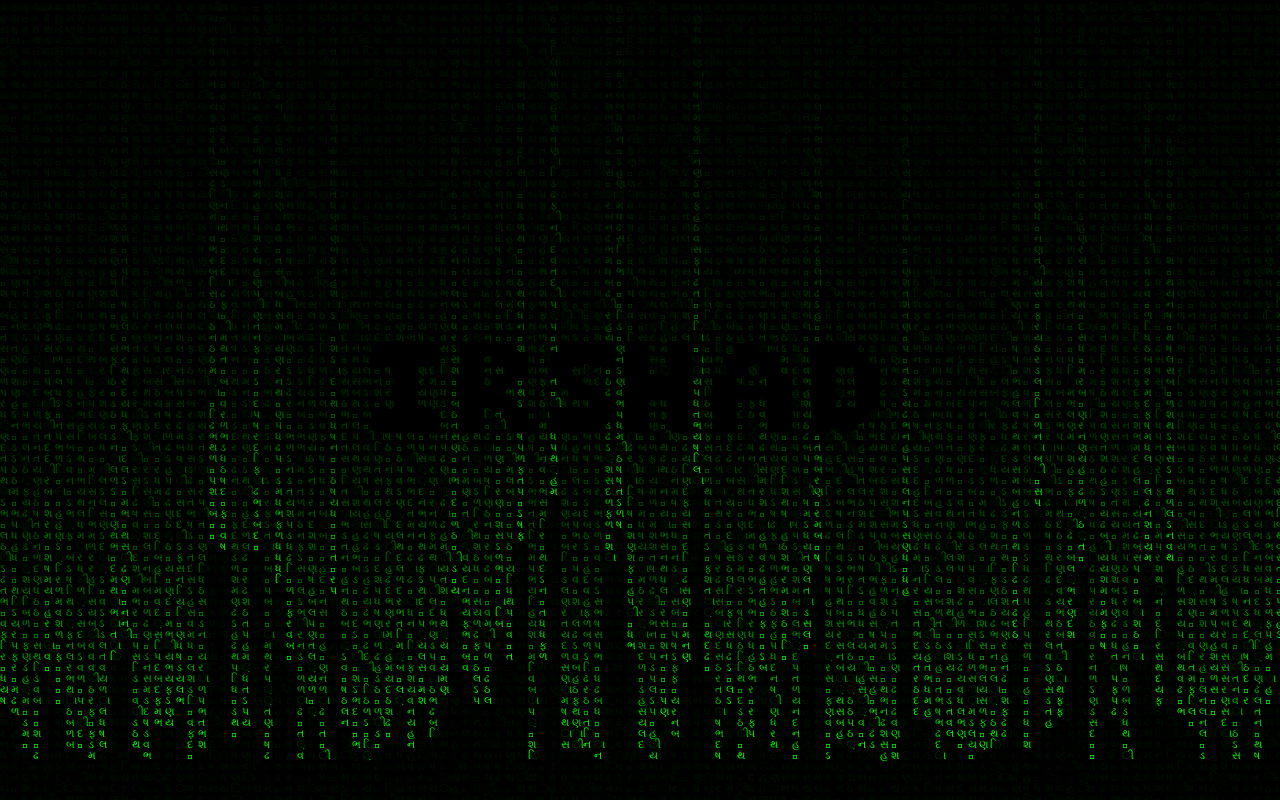
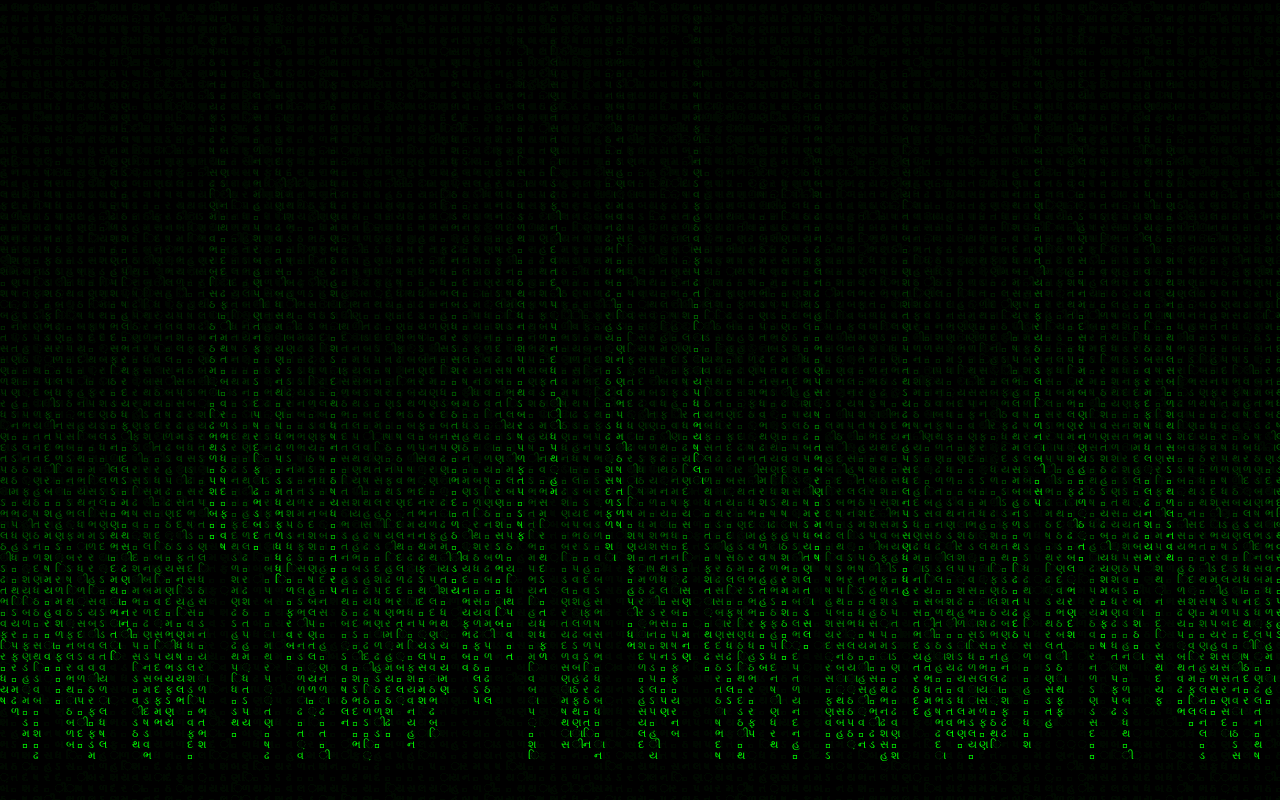
Before and after one commit to vishnu2000/vishnu.github.io, a plain HTML site: page index.html in a window 1280 px wide. Drawn offline with Linux system fonts and the light colour scheme.

Commit message:
Update index.html

```diff
--- a/index.html
+++ b/index.html
@@ -35,19 +35,19 @@ c.width = window.innerWidth;
 colours = ['#0F0', '#0F0']//,'#F00', '#FF0', '#00F', '#F0F', '#0FF']
 //chinese characters - taken from the unicode charset
 var chinese = "10/;!8#$%&*();]]ABCDEF123456790abcdefghijklmnopqrstuvwxyzABCDEFGHIJKLMNOPQRSTUVWXYZ";
-	grid=[
-	[0,0,0,0,0,0,0,0,0,0,0,0,0,0,0,0,0,0,0,0,0,0,0,0,0,0,0,0,0,0,0,0,0,0,0,0,0,0,0,0,0,0,0,0,0,0,0,0,0,0,0,0,0,0,0,0,0,0,0,0,0,0,0,0,0,0,0,0,0,0,0,0,0,0,0,0,0,0,0,0,0,0],
-	[0,0,0,0,1,1,1,1,1,1,0,0,1,1,1,1,1,0,0,0,0,1,1,1,1,1,0,1,1,0,0,1,1,0,0,0,0,1,1,0,0,0,0,0,1,1,1,1,0,0,0,0,0,0,0,0,0,0,0,0,0,0,0,0,0,0,0,0,0,0,0,0,0,0,0,0,0,0,0,0,0,0],
-	[0,0,0,0,1,1,1,1,1,1,0,0,1,1,0,1,1,1,0,0,1,1,1,1,1,1,0,1,1,0,0,1,1,0,0,0,1,1,1,1,1,0,0,0,1,1,1,1,1,0,0,0,0,0,0,0,0,0,0,0,0,0,0,0,0,0,0,0,0,0,0,0,0,0,0,0,0,0,0,0,0,0],
-	[0,0,0,0,0,0,1,1,0,0,0,0,1,1,0,0,1,1,0,0,1,1,0,0,0,0,0,1,1,0,0,1,1,0,0,0,1,1,0,1,1,0,0,0,1,1,0,0,1,1,0,0,0,0,0,0,0,0,0,0,0,0,0,0,0,0,0,0,0,0,0,0,0,0,0,0,0,0,0,0,0,0],
-	[0,0,0,0,0,0,1,1,0,0,0,0,1,1,0,1,1,0,0,0,0,1,1,0,0,0,0,1,1,1,1,1,1,0,0,1,1,0,0,0,1,1,0,0,1,1,0,0,1,1,0,0,0,0,0,0,0,0,0,0,0,0,0,0,0,0,0,0,0,0,0,0,0,0,0,0,0,0,0,0,0,0],
-	[0,0,0,0,0,0,1,1,0,0,0,0,1,1,1,1,0,0,0,0,0,0,1,1,1,0,0,1,1,1,1,1,1,0,0,1,1,1,1,1,1,1,0,0,1,1,0,0,1,1,0,0,0,0,0,0,0,0,0,0,0,0,0,0,0,0,0,0,0,0,0,0,0,0,0,0,0,0,0,0,0,0],
-	[0,0,0,0,0,0,1,1,0,0,0,0,1,1,1,1,1,0,0,0,0,0,0,0,1,1,0,1,1,0,0,1,1,0,0,1,1,0,0,0,1,1,0,0,1,1,0,0,1,1,0,0,0,0,0,0,0,0,0,0,0,0,0,0,0,0,0,0,0,0,0,0,0,0,0,0,0,0,0,0,0,0],
-	[0,0,0,0,1,1,1,1,1,1,0,0,1,1,0,0,1,1,0,0,1,1,1,1,1,1,0,1,1,0,0,1,1,0,0,1,1,0,0,0,1,1,0,0,1,1,1,1,1,0,0,0,0,0,0,0,0,0,0,0,0,0,0,0,0,0,0,0,0,0,0,0,0,0,0,0,0,0,0,0,0,0],
-	[0,0,0,0,1,1,1,1,1,1,0,0,1,1,0,0,1,1,1,0,1,1,1,1,1,0,0,1,1,0,0,1,1,0,0,1,1,0,0,0,1,1,0,0,1,1,1,1,0,0,0,0,0,0,0,0,0,0,0,0,0,0,0,0,0,0,0,0,0,0,0,0,0,0,0,0,0,0,0,0,0,0],
-	[0,0,0,0,0,0,0,0,0,0,0,0,0,0,0,0,0,0,0,0,0,0,0,0,0,0,0,0,0,0,0,0,0,0,0,0,0,0,0,0,0,0,0,0,0,0,0,0,0,0,0,0,0,0,0,0,0,0,0,0,0,0,0,0,0,0,0,0,0,0,0,0,0,0,0,0,0,0,0,0,0,0],
-	[0,0,0,0,0,0,0,0,0,0,0,0,0,0,0,0,0,0,0,0,0,0,0,0,0,0,0,0,0,0,0,0,0,0,0,0,0,0,0,0,0,0,0,0,0,0,0,0,0,0,0,0,0,0,0,0,0,0,0,0,0,0,0,0,0,0,0,0,0,0,0,0,0,0,0,0,0,0,0,0,0,0],
-	];
+	grid=[0,0,0,0,0,0,0,0,0,0,0,0,0,0,0,0,0,0,0,0,0,0,0,0,0,0,0,0,0,0,0,0,0,0,0,0,0,0,0,0,0,0,0,0,0,0,0,0,0,0,0,0,0,0,0,0,0,0,0,0,0,0,0,0,0,0,0,0,0,0,0,0,0],
+[0,0,0,0,0,0,0,0,0,0,0,0,0,0,0,0,0,0,0,0,0,0,0,0,0,0,0,0,0,0,0,0,0,0,0,0,0,0,0,0,0,0,0,0,0,0,0,0,0,0,0,0,0,0,0,0,0,0,0,0,0,0,0,0,0,0,0,0,0,0,0,0,0],
+[0,1,1,1,0,0,0,0,0,0,0,0,0,0,0,0,0,1,1,0,0,1,1,1,0,0,0,0,1,1,1,1,1,1,0,0,0,0,0,0,0,0,0,0,0,0,0,0,0,0,0,0,0,0,0,0,0,0,0,0,0,0,0,0,0,0,0,0,0,0,0,0,0],
+[0,0,1,1,1,0,0,0,0,0,0,0,0,0,0,0,1,1,0,0,0,1,1,1,0,0,0,1,1,0,0,0,0,0,0,0,0,0,0,0,0,0,0,0,0,0,0,0,0,0,0,0,0,0,0,0,0,0,0,0,0,0,0,0,0,0,0,0,0,0,0,0,0],
+[0,0,0,1,1,1,1,0,0,0,0,0,0,0,1,1,1,0,0,0,0,1,1,1,0,0,1,1,0,0,0,0,0,0,0,0,0,0,0,0,0,0,0,0,0,0,0,0,0,0,0,0,0,0,0,0,0,0,0,0,0,0,0,0,0,0,0,0,0,0,0,0],
+[0,0,0,0,0,1,1,1,1,0,0,0,0,1,1,1,0,0,0,0,0,1,1,1,0,0,0,0,1,1,1,1,1,1,0,0,0,0,0,0,0,0,0,0,0,0,0,0,0,0,0,0,0,0,0,0,0,0,0,0,0,0,0,0,0,0,0,0,0,0,0,0,0],
+[0,0,0,0,0,0,1,1,1,0,0,0,0,1,1,0,0,0,0,0,0,1,1,1,0,0,0,0,0,0,0,0,0,1,1,0,0,0,0,0,0,0,0,0,0,0,0,0,0,0,0,0,0,0,0,0,0,0,0,0,0,0,0,0,0,0,0,0,0,0,0,0,0],
+[0,0,0,0,0,0,0,1,1,1,0,0,1,1,1,0,0,0,0,0,0,1,1,1,0,0,0,0,0,0,0,0,0,1,1,0,0,0,0,0,0,0,0,0,0,0,0,0,0,0,0,0,0,0,0,0,0,0,0,0,0,0,0,0,0,0,0,0,0,0,0,0,0],
+[0,0,0,0,0,0,0,0,1,1,1,1,1,0,0,0,0,0,0,0,0,1,1,1,0,0,0,00,,0,0,0,0,1,1,0,0,0,0,0,0,0,0,0,0,0,0,0,0,0,0,0,0,0,0,0,0,0,0,0,0,0,0,0,0,0,0,0,0,0,0,0,0],
+[0,0,0,0,0,0,0,0,0,0,1,1,0,0,0,0,0,0,0,0,0,1,1,1,0,0,0,0,1,1,1,1,1,1,0,0,0,0,0,0,0,0,0,0,0,0,0,0,0,0,0,0,0,0,0,0,0,0,0,0,0,0,0,0,0,0,0,0,0,0,0,0,0],
+[0,0,0,0,0,0,0,0,0,0,0,0,0,0,0,0,0,0,0,0,0,0,0,0,0,0,0,0,0,0,0,0,0,0,0,0,0,0,0,0,0,0,0,0,0,0,0,0,0,0,0,0,0,0,0,0,0,0,0,0,0,0,0,0,0,0,0,0,0,0,0,0,0],
+[0,0,0,0,0,0,0,0,0,0,0,0,0,0,0,0,0,0,0,0,0,0,0,0,0,0,0,0,0,0,0,0,0,0,0,0,0,0,0,0,0,0,0,0,0,0,0,0,0,0,0,0,0,0,0,0,0,0,0,0,0,0,0,0,0,0,0,0,0,0,0,0,0],
+
 //converting the string into an array of single characters
 chinese = chinese.split("");
 var font_size = 11;
```
